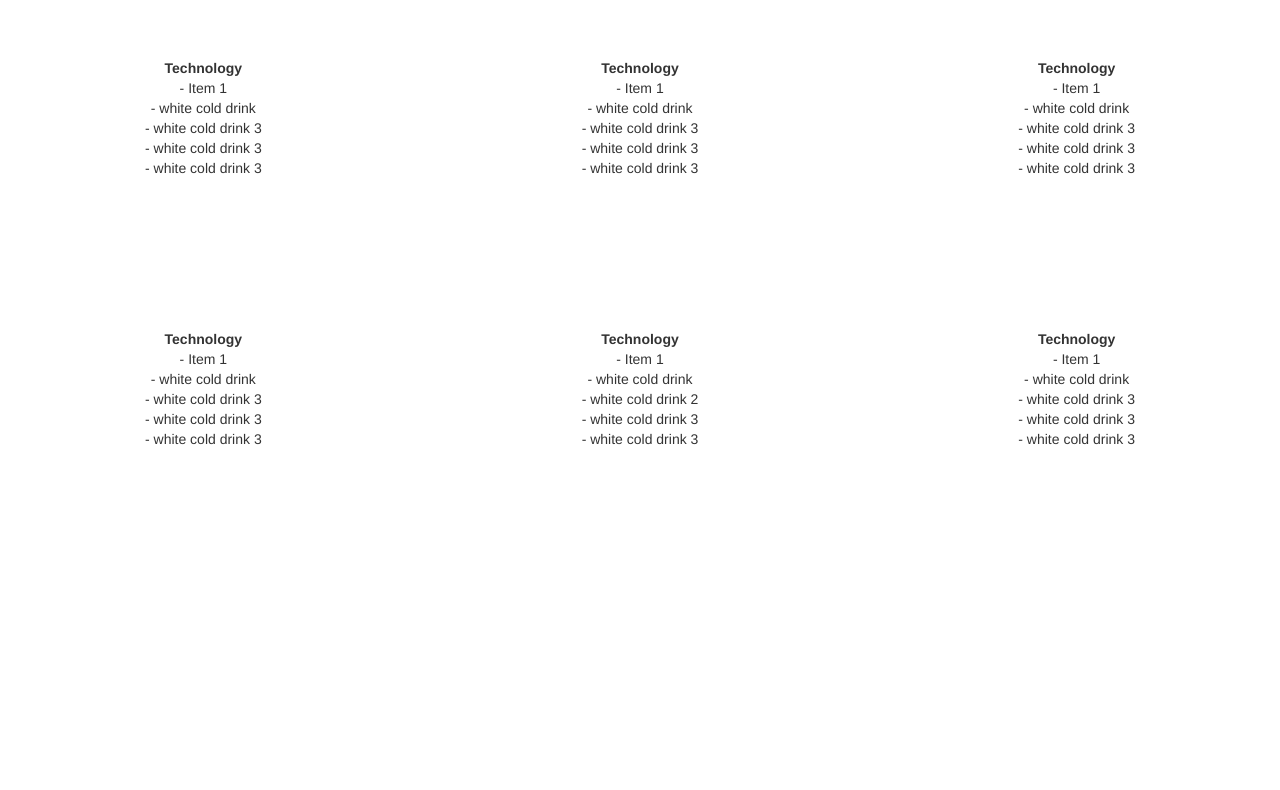
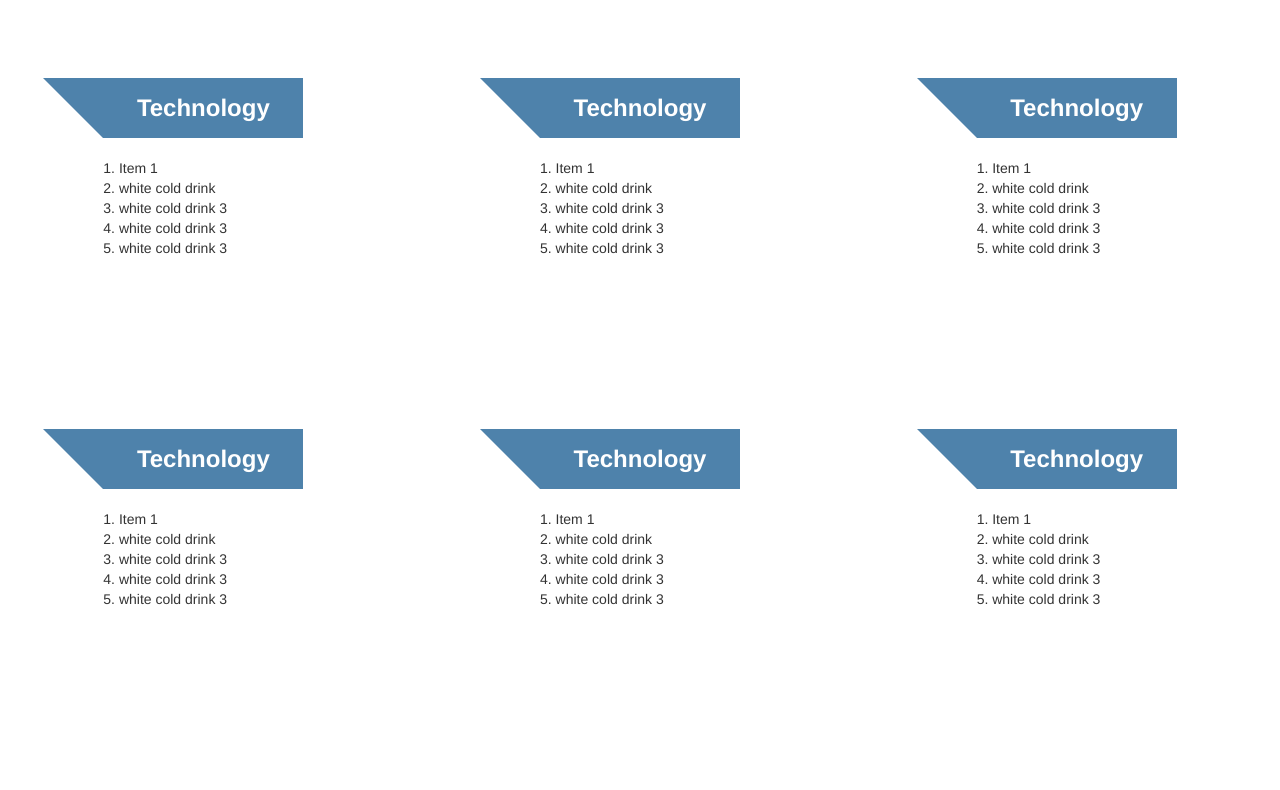
Before and after one commit to blackj8/reno-project, a plain HTML site: page home-page.html in a window 1280 px wide. Shown: the part 110-900 px from the top of the page. After the commit the page ends 870 px from the top, so only its background shows below. Drawn offline with nearby package versions, Linux system fonts and the light colour scheme.

Commit message:
home-page.html

```diff
--- a/border-banner.css
+++ b/border-banner.css
@@ -1,4 +1,4 @@
-shape{
+dt.shape{
   text-align:center;
   background-color:rgba(3,78,136,0.7);
   width:200px;
--- a/home-page.css
+++ b/home-page.css
@@ -1,14 +1,48 @@
-html,body {
+body {
   height:100%;
   min-height:100%;
   max-height:100%;
 }
+
 div.row {
    height: 50%;
 }
 
 div.rows {
    height: 100%;
+}
+
+dt:before{
+  content:"";
+  width:0px;
+  height:0px;
+  border-top:60px solid rgba(3,78,136,0.7);
+  border-left:60px solid transparent;
+  position:absolute;
+  right:100%;
+  top:0px;
+}
+
+
+dl {
+   display: inline-block;
+}
+
+dd {
+   text-align: left;
+}
+
+dt {
+   text-align: center;
+   font-size: 18pt;
+   background-color:rgba(3,78,136,0.7);
+   width:200px;
+   height:60px;
+   line-height:60px;
+   color:white;
+   margin:20px auto;
+   position:relative;
+   backg
 }
 
 div.col-sm-4 {
@@ -22,6 +56,7 @@ h1 {
 
 div.container {
    margin-bottom: 5%;
+   text-shadow: 4px 4px #c2c2d6;
 }
 
 /* search bar-- start */
--- a/home-page.html
+++ b/home-page.html
@@ -16,7 +16,7 @@
    <div class="row">
 		<div class="col-md-12">
             <div class="input-group" id="adv-search">
-                <input type="text" class="form-control" placeholder="Search for snippets" />
+                <input type="text" class="form-control" placeholder="Search" />
                 <div class="input-group-btn">
                     <div class="btn-group" role="group">
                         <div class="dropdown dropdown-lg">
@@ -60,63 +60,64 @@
 
 <div class="rows">
    <div class="row">
-      <div class="col-sm-4">
+      <div class="col-sm-4" >
          <dl>
           <dt>Technology</dt>
-          <dd>- Item 1</dd>
-          <dd>- white cold drink</dd>
-          <dd>- white cold drink 3</dd>
-          <dd>- white cold drink 3</dd>
-          <dd>- white cold drink 3</dd>
+          <dd>1. Item 1</dd>
+          <dd>2. white cold drink</dd>
+          <dd>3. white cold drink 3</dd>
+          <dd>4. white cold drink 3</dd>
+          <dd>5. white cold drink 3</dd>
         </dl>
       </div>
       <div class="col-sm-4">
          <dl>
           <dt>Technology</dt>
-          <dd>- Item 1</dd>
-          <dd>- white cold drink</dd>
-          <dd>- white cold drink 3</dd>
-          <dd>- white cold drink 3</dd>
-          <dd>- white cold drink 3</dd>
+          <dd>1. Item 1</dd>
+          <dd>2. white cold drink</dd>
+          <dd>3. white cold drink 3</dd>
+          <dd>4. white cold drink 3</dd>
+          <dd>5. white cold drink 3</dd>
         </dl>
       </div>
       <div class="col-sm-4">
          <dl>
           <dt>Technology</dt>
-          <dd>- Item 1</dd>
-          <dd>- white cold drink</dd>
-          <dd>- white cold drink 3</dd>
-          <dd>- white cold drink 3</dd>
-          <dd>- white cold drink 3</dd>
+          <dd>1. Item 1</dd>
+          <dd>2. white cold drink</dd>
+          <dd>3. white cold drink 3</dd>
+          <dd>4. white cold drink 3</dd>
+          <dd>5. white cold drink 3</dd>
         </dl>
       </div>
       <div class="col-sm-4">
          <dl>
           <dt>Technology</dt>
-          <dd>- Item 1</dd>
-          <dd>- white cold drink</dd>
-          <dd>- white cold drink 3</dd>
-          <dd>- white cold drink 3</dd>
-          <dd>- white cold drink 3</dd>
+          <dd>1. Item 1</dd>
+          <dd>2. white cold drink</dd>
+          <dd>3. white cold drink 3</dd>
+          <dd>4. white cold drink 3</dd>
+          <dd>5. white cold drink 3</dd>
         </dl>
       </div>
       <div class="col-sm-4">
          <dl>
           <dt>Technology</dt>
-          <dd>- Item 1</dd>
-          <dd>- white cold drink</dd>
-          <dd>- white cold drink 2</dd>
-          <dd>- white cold drink 3</dd>
-          <dd>- white cold drink 3</dd>
+          <dd>1. Item 1</dd>
+          <dd>2. white cold drink</dd>
+          <dd>3. white cold drink 3</dd>
+          <dd>4. white cold drink 3</dd>
+          <dd>5. white cold drink 3</dd>
+        </dl>
       </div>
       <div class="col-sm-4">
          <dl>
           <dt>Technology</dt>
-          <dd>- Item 1</dd>
-          <dd>- white cold drink</dd>
-          <dd>- white cold drink 3</dd>
-          <dd>- white cold drink 3</dd>
-          <dd>- white cold drink 3</dd>
+          <dd>1. Item 1</dd>
+          <dd>2. white cold drink</dd>
+          <dd>3. white cold drink 3</dd>
+          <dd>4. white cold drink 3</dd>
+          <dd>5. white cold drink 3</dd>
         </dl>
       </div>
    </div>
--- a/home-page.js
+++ b/home-page.js
@@ -1,31 +1,10 @@
-// CSE 154
-// This file is a tip calculator page using JavaScript.
-// It uses unobtrusive Javascript.
-// This is not quite a good example of Javascript style yet
-// We will fix it next time.
 
-window.onload = setup;
+(function() {
+   "use strict";
 
-function setup() {
-	var calculateButton = document.getElementById("calculate");
-	calculateButton.onclick = calculate;
-}
+   window.onload = function() {
+      var test = document.getElementById("col-sm-4");
+      test.style.backgroundColor = "red";
+   };
 
-// Called when the "Calculate!" button is clicked.
-// Computes/displays the meal's tip and total amount to pay.
-// turns the tip box red if the user leaves a tiny tip
-function calculate() {
-	var sub = parseFloat(document.getElementById("sub").value);
-	var tip = parseInt(document.getElementById("tip").value);
-	var total = sub + (tip * sub / 100);
-
-	var totalBox = document.getElementById("total");
-	totalBox.innerHTML = total;
-
-	var tipBox  = document.getElementById("tip");
-	if(tip < 20) {
-		tipBox.style.backgroundColor = "red";
-	} else {
-		tipBox.style.backgroundColor = "initial";
-	}
-}
+})();
```
